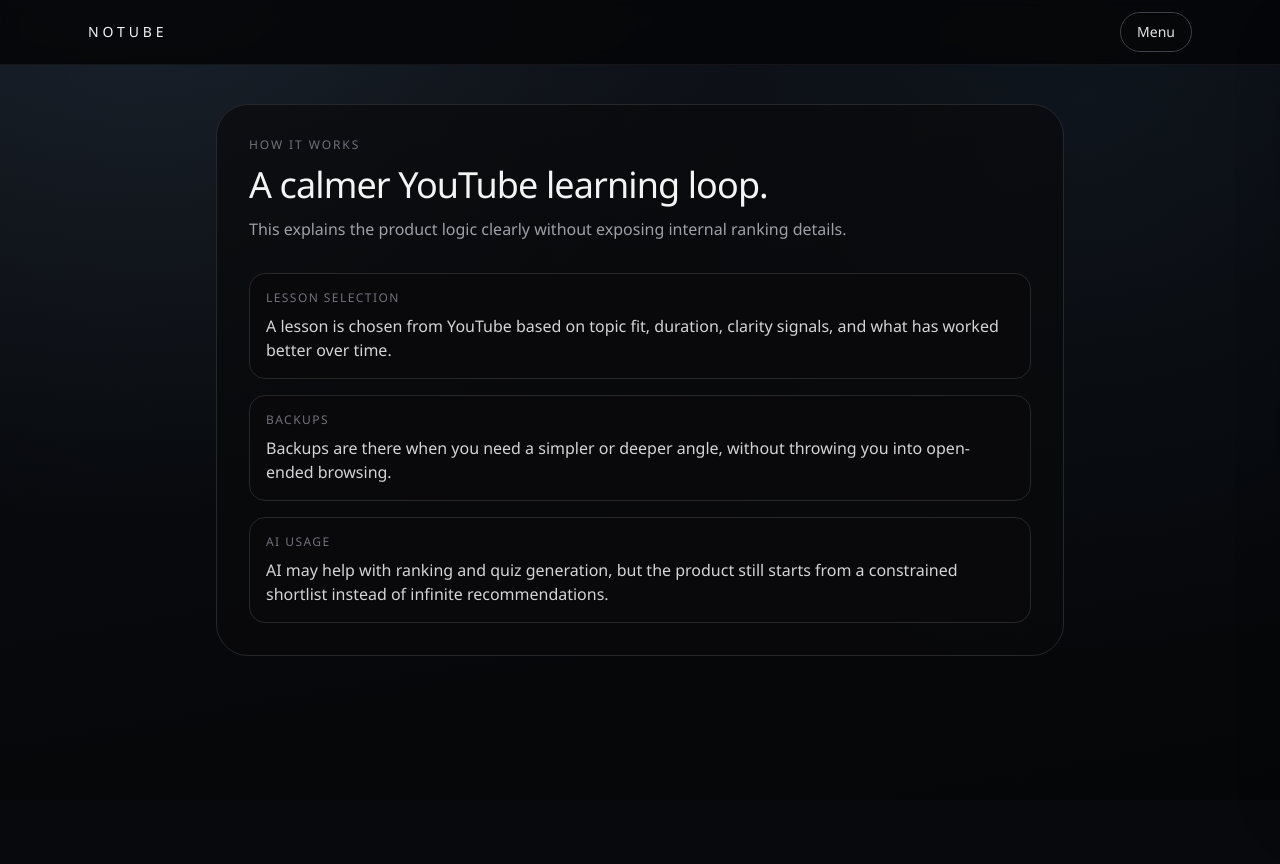
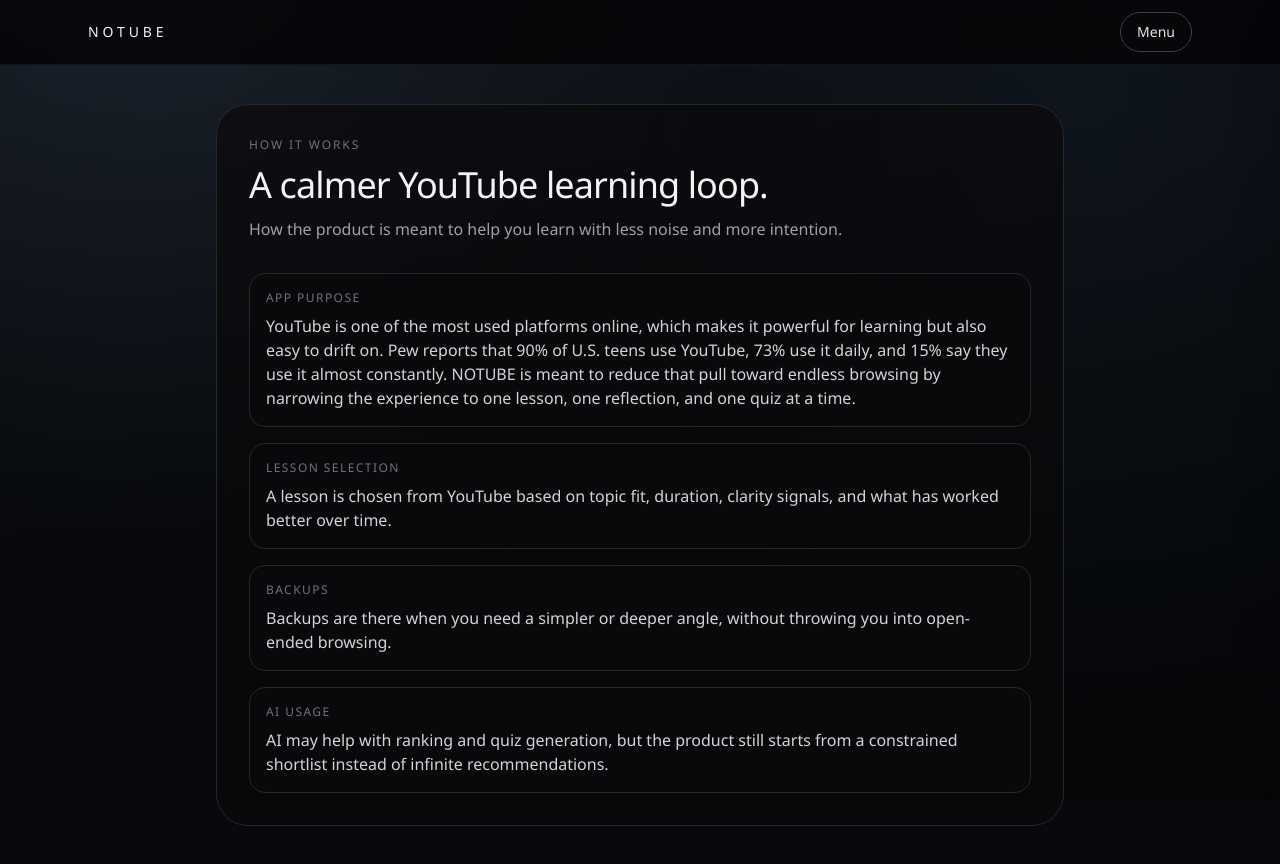
Before and after one commit to ionutdecebal/notube, a Next.js app: page /how-it-works in a window 1280 px wide. Before the commit the page ends 800 px from the top, so only its background shows below. Built offline with nearby package versions, Linux system fonts and the light colour scheme.

Commit message:
Refine info pages and lesson scrolling

```diff
--- a/src/app/globals.css
+++ b/src/app/globals.css
@@ -15,8 +15,6 @@ html,
 body {
   height: 100%;
   background: #07090c;
-  overflow: hidden;
-  overscroll-behavior: none;
 }
 
 body {
--- a/src/app/how-it-works/page.tsx
+++ b/src/app/how-it-works/page.tsx
@@ -5,9 +5,17 @@ export default function HowItWorksPage() {
     <AppSectionPage
       eyebrow="How it works"
       title="A calmer YouTube learning loop."
-      description="This explains the product logic clearly without exposing internal ranking details."
+      description="How the product is meant to help you learn with less noise and more intention."
     >
       <div className="space-y-4 text-sm text-zinc-300 sm:text-base">
+        <div className="rounded-2xl border border-zinc-800 bg-zinc-950 px-4 py-4">
+          <p className="text-xs uppercase tracking-[0.12em] text-zinc-500">App purpose</p>
+          <p className="mt-2">
+            YouTube is one of the most used platforms online, which makes it powerful for learning but also easy to drift on. Pew
+            reports that 90% of U.S. teens use YouTube, 73% use it daily, and 15% say they use it almost constantly. NOTUBE is meant
+            to reduce that pull toward endless browsing by narrowing the experience to one lesson, one reflection, and one quiz at a time.
+          </p>
+        </div>
         <div className="rounded-2xl border border-zinc-800 bg-zinc-950 px-4 py-4">
           <p className="text-xs uppercase tracking-[0.12em] text-zinc-500">Lesson selection</p>
           <p className="mt-2">A lesson is chosen from YouTube based on topic fit, duration, clarity signals, and what has worked better over time.</p>
--- a/src/app/page.tsx
+++ b/src/app/page.tsx
@@ -169,6 +169,27 @@ export default function LandingPage() {
 
   const currentQuizQuestion = quizQuestions[quizIndex] ?? null;
   const reflectionProgress = ((THINK_SECONDS - reflectionSecondsLeft) / THINK_SECONDS) * 100;
+
+  useEffect(() => {
+    const html = document.documentElement;
+    const body = document.body;
+    const previousHtmlOverflow = html.style.overflow;
+    const previousHtmlOverscroll = html.style.overscrollBehavior;
+    const previousBodyOverflow = body.style.overflow;
+    const previousBodyOverscroll = body.style.overscrollBehavior;
+
+    html.style.overflow = "hidden";
+    html.style.overscrollBehavior = "none";
+    body.style.overflow = "hidden";
+    body.style.overscrollBehavior = "none";
+
+    return () => {
+      html.style.overflow = previousHtmlOverflow;
+      html.style.overscrollBehavior = previousHtmlOverscroll;
+      body.style.overflow = previousBodyOverflow;
+      body.style.overscrollBehavior = previousBodyOverscroll;
+    };
+  }, []);
 
   useEffect(() => {
     if (!timelineRef.current) return;
```
